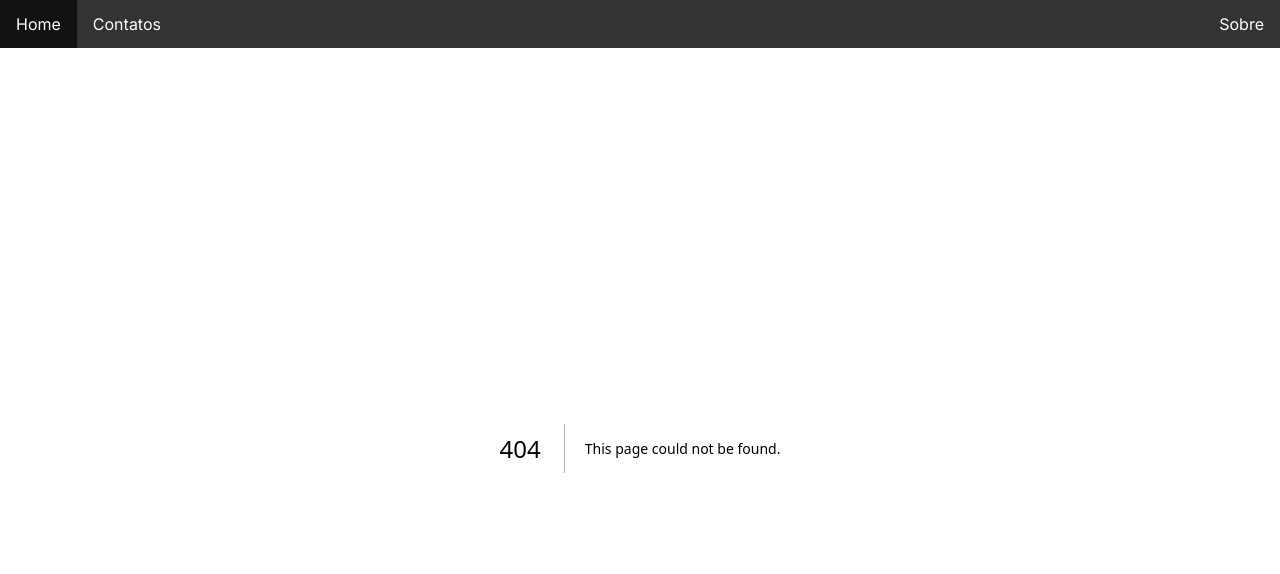
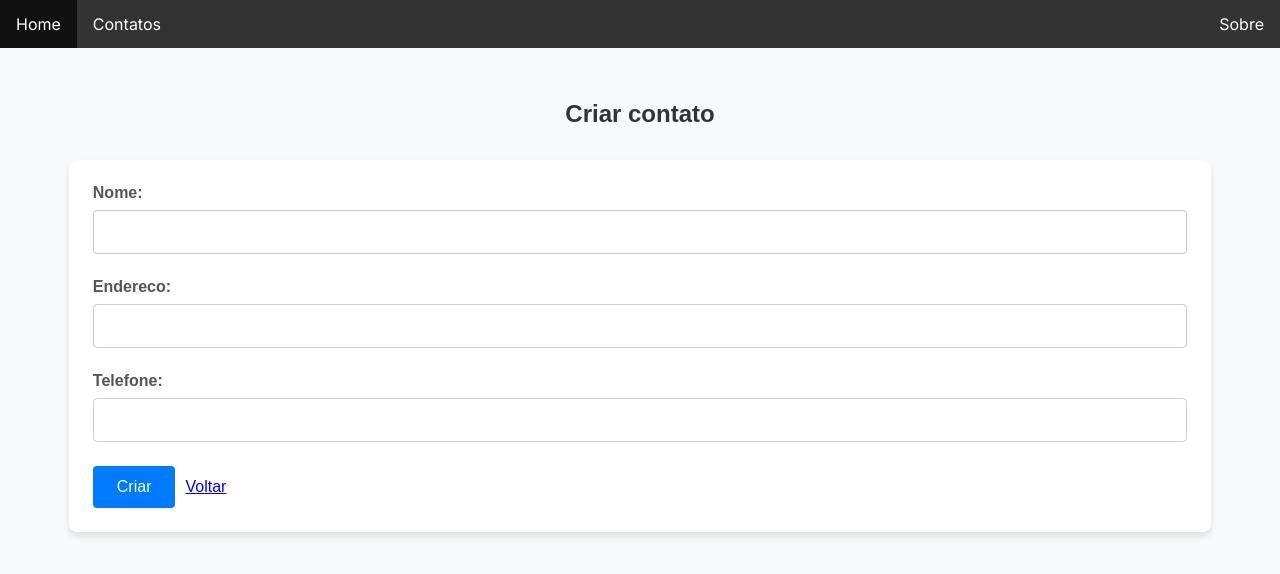
Before and after one commit to pablotdv/nextjs-primeiros-passos, a Next.js app: page /contatos/criar in a window 1280 px wide. Before the commit this address had no page. Shown: the top 574 px of the page. Built offline with nearby package versions, Linux system fonts and the light colour scheme.

Commit message:
parte 02 - criação de contato

```diff
--- a/app/contatos/contatos.module.css
+++ b/app/contatos/contatos.module.css
@@ -1,3 +1,75 @@
+.container {
+    display: flex;
+    flex-direction: column;
+    align-items: center;
+    padding: 2rem;
+    font-family: 'Arial', sans-serif;
+    background-color: #f7f8fa;
+    height: 100vh;
+    min-height: 100vh;
+    box-sizing: border-box;
+    overflow: auto;
+}
+
+.container h1 {
+    color: #333;
+    margin-bottom: 2rem;
+}
+
+.container .principal {
+    width: 100%;
+    max-width: 90%;
+    background-color: #fff;
+    padding: 1.5rem;
+    border-radius: 8px;
+    box-shadow: 0 4px 6px rgba(0, 0, 0, 0.1);
+}
+
+.container div {
+    display: flex;
+    flex-direction: column;
+    margin-bottom: 1.5rem;
+}
+
+.container label {
+    margin-bottom: 0.5rem;
+    font-weight: bold;
+    color: #555;
+}
+
+.container input {
+    padding: 0.75rem;
+    border: 1px solid #ccc;
+    border-radius: 4px;
+    font-size: 1rem;
+}
+
+.container button {
+    cursor: pointer;
+    background-color: #007bff;
+    color: #fff;
+    padding: 0.75rem 1.5rem;
+    font-size: 1rem;
+    border: none;
+    border-radius: 4px;
+    transition: background-color 0.3s ease;
+}
+
+.container button:hover {
+    background-color: #0056b3;
+}
+
+.espacamento {
+    margin-left: 10px;
+}
+
+/* Responsividade */
+@media (max-width: 600px) {
+    .container form {
+        padding: 1rem;
+    }
+}
+
 .contatos {
     font-family: Arial, Helvetica, sans-serif;
     border-collapse: collapse;
--- /dev/null
+++ b/app/contatos/criar/page.js
@@ -0,0 +1,68 @@
+"use client"
+import { useState } from "react";
+import { useRouter } from "next/navigation";
+import Link from "next/link";
+import styles from "../contatos.module.css"
+
+export default function Criar() {
+  const router = useRouter();
+
+  const [nome, setNome] = useState("");
+  const [endereco, setEndereco] = useState("");
+  const [telefone, setTelefone] = useState("");
+
+  const handleSubmit = async (event) => {
+    event.preventDefault();
+
+    const contato = {
+      nome, endereco, telefone
+    }
+
+    const resposta = await fetch("http://localhost:3000/api/contatos", {
+      method: "POST",
+      headers: {
+        'Content-Type': 'application/json'
+      },
+      body: JSON.stringify(contato)
+    })
+    if (resposta.ok) {
+      router.push("/contatos")
+    }
+    else {
+      alert("Erro ao criar contato")
+    }
+  }
+
+  return (
+    <div className={styles.container}>
+      <h1>Criar contato</h1>
+      <div className={styles.principal}>
+        <form onSubmit={handleSubmit}>
+          <div>
+            <label>Nome: </label>
+            <input
+              value={nome}
+              onChange={(event) => setNome(event.target.value)}
+              type="text" />
+          </div>
+          <div>
+            <label>Endereco: </label>
+            <input
+              value={endereco}
+              onChange={(event) => setEndereco(event.target.value)}
+              type="text" />
+          </div>
+          <div>
+            <label>Telefone: </label>
+            <input
+              value={telefone}
+              onChange={(event) => setTelefone(event.target.value)}
+              type="number" />
+          </div>
+          <button type="submit">Criar</button>
+          <Link href="/contatos" className={styles.espacamento}>Voltar</Link>
+        </form>
+      </div>
+    </div>
+  );
+}
--- a/app/globals.css
+++ b/app/globals.css
@@ -1,4 +1,5 @@
-body {margin: 0;}
+body {margin: 0;
+overflow: hidden;}
 
 ul.topnav {
   list-style-type: none;
--- a/pages/api/contatos.js
+++ /dev/null
@@ -1,17 +0,0 @@
-const sqlite3 = require("sqlite3").verbose()
-let db = new sqlite3.Database("./data/database.db")
-
-export default function handler(req, res) {
-
-    db.all(`select * from contatos`, (err, rows) => {
-        if (err) {
-            console.error(err.message)
-            res.status(500).send(err.message);
-            return;
-        }
-
-        res.json(rows)
-    })
-
-
-}
--- /dev/null
+++ b/pages/api/contatos/index.js
@@ -0,0 +1,40 @@
+const sqlite3 = require("sqlite3").verbose()
+let db = new sqlite3.Database("./data/database.db")
+
+export default function handler(req, res) {
+
+  if (req.method === 'GET') {
+    db.all(`select * from contatos`, (err, rows) => {
+      if (err) {
+        console.error(err.message);
+        res.status(500).send(err.message);
+        return;
+      }
+
+      res.json(rows);
+    })
+    return;
+  } else if (req.method === 'POST') {
+    // insert into contatos (id, nome, endereco, telefone) values (4, 'Contato 4', 'Rua 4', '+1 55 98765-98765');
+    const { nome, endereco, telefone } = req.body;
+    db.run('insert into contatos (nome, endereco, telefone) values (?,?,?)', [nome, endereco, telefone],
+      (err) => {
+        //callback
+        if (err) {
+          res.status(500).json({ error: err.message });
+          return;
+        }
+        res.status(201).end();
+      })
+    return;
+  }
+
+  res.status(405).end();
+  return;
+}
+
+/*
+Sucesso: 200 > 299
+Erro cliente: 400 > 499
+Erro servidor: 500 > 599
+*/
```
Also changed, not shown: app/contatos/page.js (+6 -2 lines), 1 other file (tests, documents, lock files or other folders).
